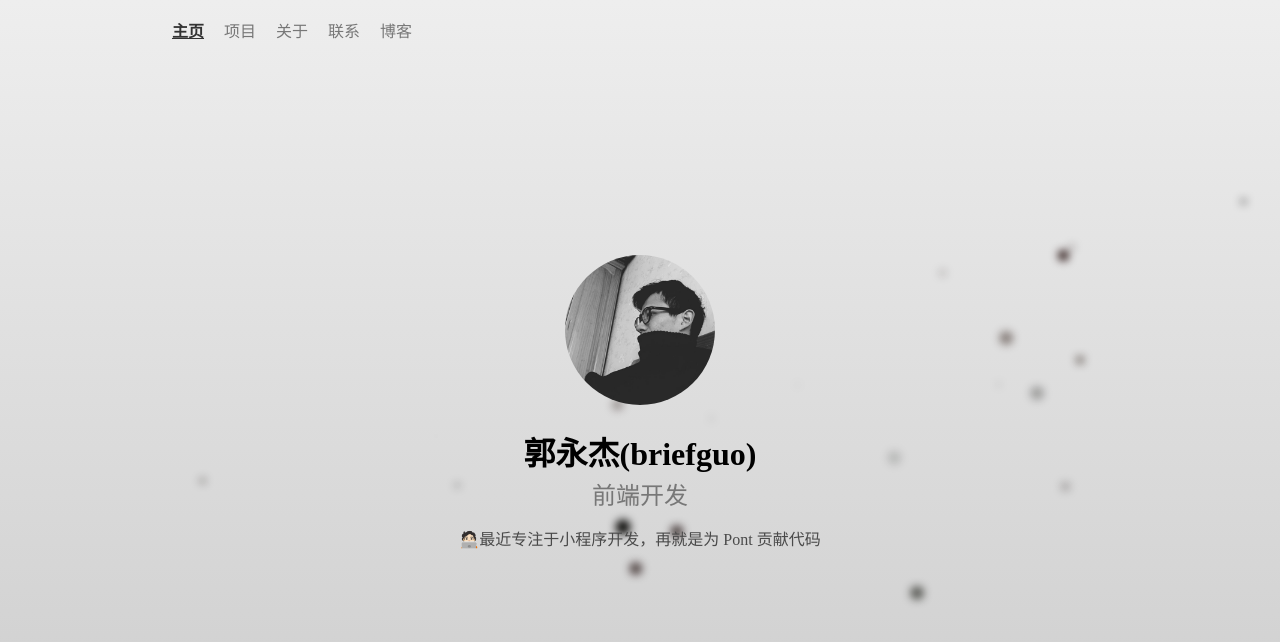
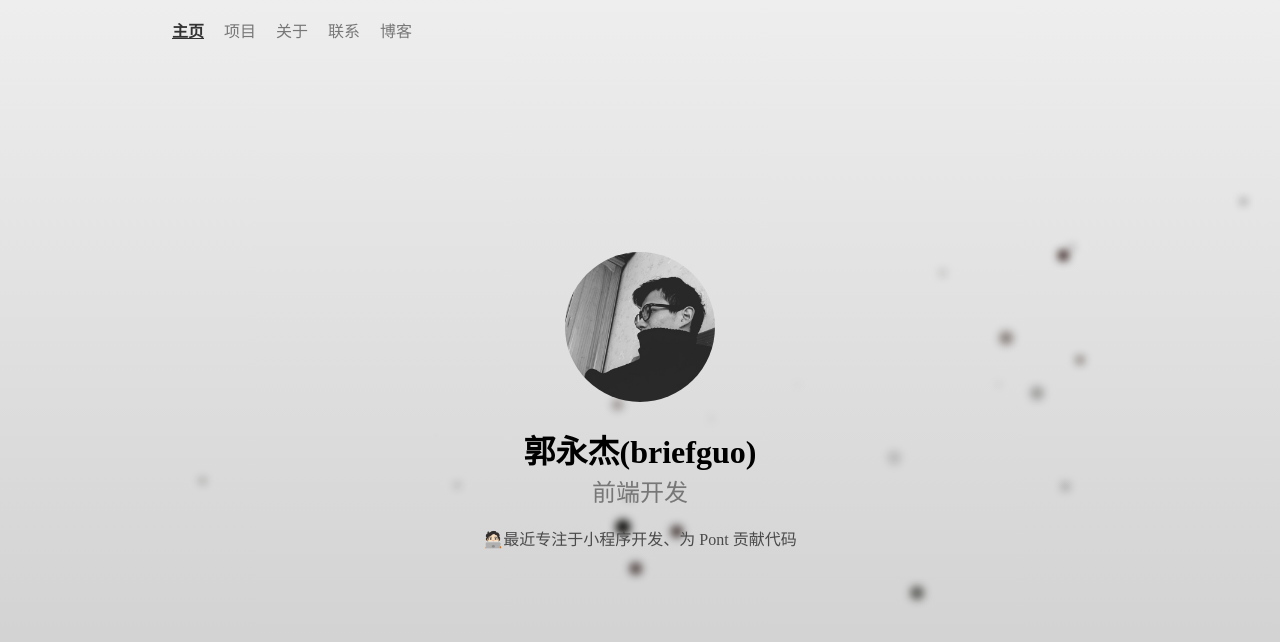
Before and after one commit to briefguo/briefguo.com, a React (Vite) app: page / in a window 1280 px wide. Shown: the top 642 px of the page. Built offline with nearby package versions, Linux system fonts and the light colour scheme.

Commit message:
feat: 适配手机显示

```diff
--- a/src/components/Header.tsx
+++ b/src/components/Header.tsx
@@ -52,17 +52,15 @@ const Navbar = styled.ul`
   margin: 0 -10px;
   width: 996px;
   margin: 0 auto;
-
-  @media (max-width: 768px) {
-    display: none;
-  }
 `
 
 const HeaderContainer = styled(Flex)`
   height: 64px;
   @media (max-width: 768px) {
     .navbar {
-      display: none;
+      display: flex;
+      justify-content: center;
+      padding-left: 0;
     }
   }
 `
--- a/src/components/Screen.tsx
+++ b/src/components/Screen.tsx
@@ -2,13 +2,15 @@ import styled from 'styled-components'
 import { Flex } from './Flex'
 
 const Screen = styled(Flex)`
-  height: calc(100vh - 64px - 80px);
+  height: calc(100vh - 64px - 40px * 2);
   padding: 40px;
   .container {
     width: 600px;
   }
   /*  */
   @media (max-width: 768px) {
+    height: calc(100vh - 64px - 16px * 2);
+    padding: 16px;
     .container {
     }
   }
--- a/src/pages/index.tsx
+++ b/src/pages/index.tsx
@@ -27,6 +27,7 @@ const Description = styled.p`
   margin: 0;
   color: #4a4a4a;
   margin-bottom: 60px;
+  line-height: 1.5em;
 `
 
 export default () => {
@@ -38,7 +39,7 @@ export default () => {
         <Name>郭永杰(briefguo)</Name>
         <Title>前端开发</Title>
         <Description>
-          🧑🏻‍💻最近专注于小程序开发，再就是为 Pont 贡献代码
+          🧑🏻‍💻最近专注于小程序开发、为 Pont 贡献代码
         </Description>
       </Screen>
       <ParticleBackground></ParticleBackground>
```
